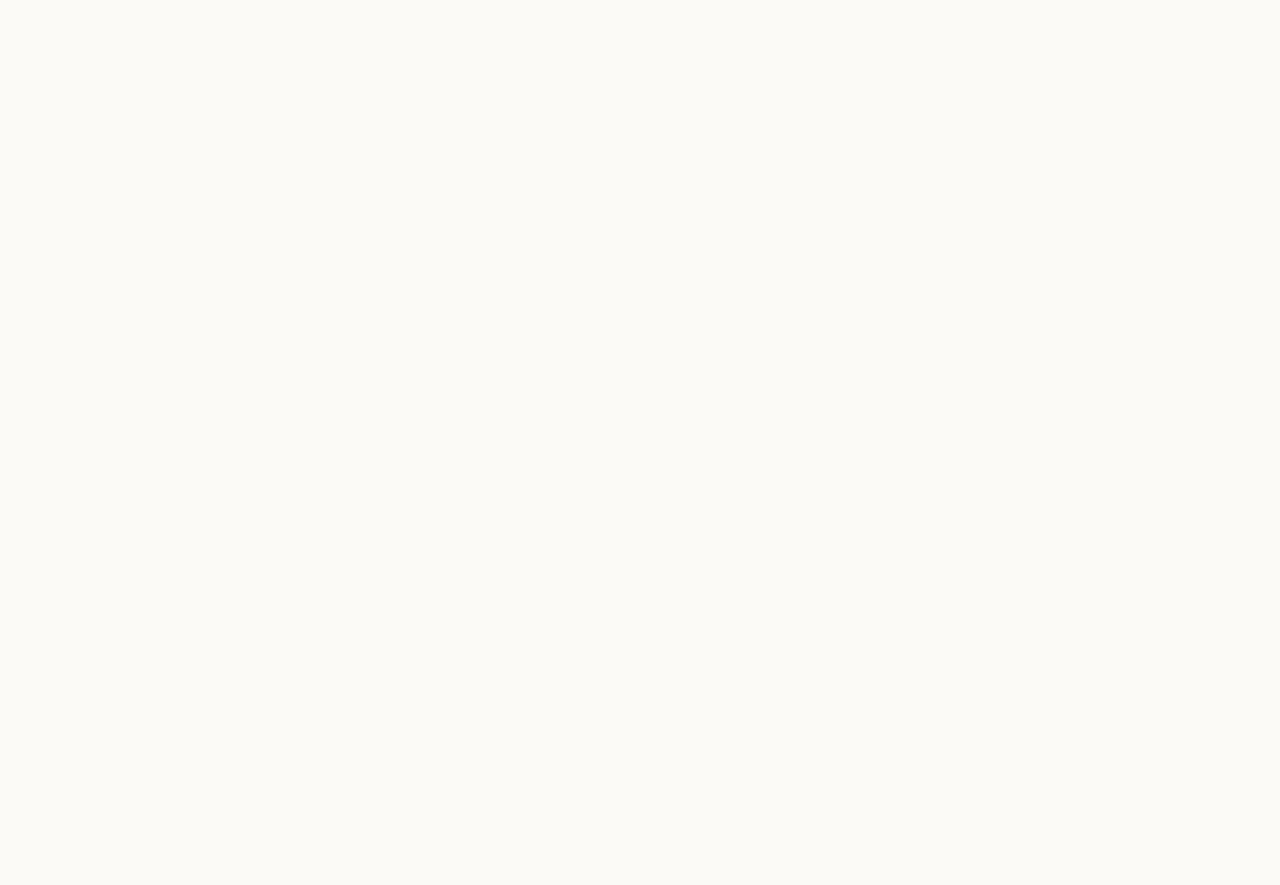
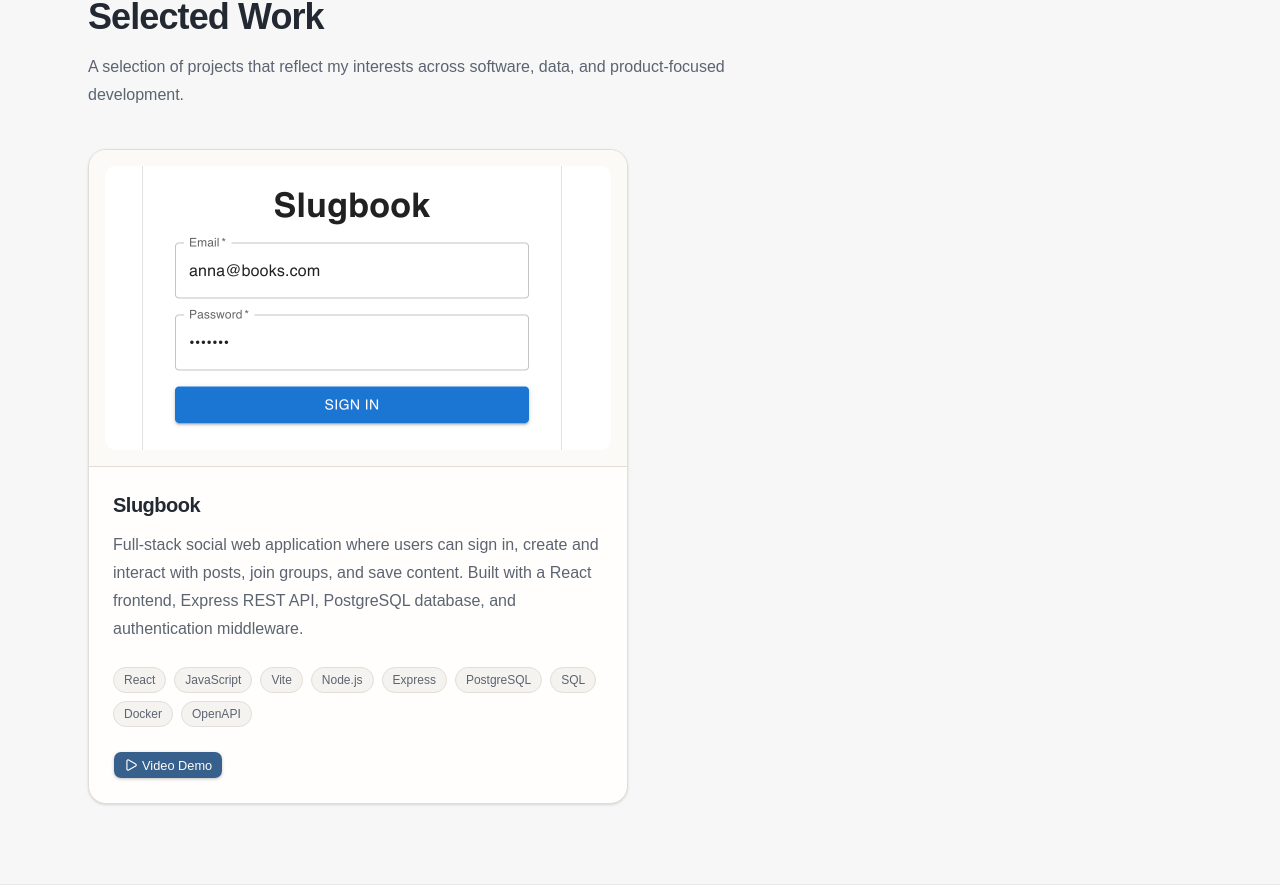
Before and after one commit to annavosk5/personal-website, a React (Vite) app in the folder frontend/: page / in a window 1280 px wide. Shown: the part 2705-3590 px from the top of the page. Before the commit the page ends 2589 px from the top, so only its background shows below. Built offline with nearby package versions, Linux system fonts and the light colour scheme.

Commit message:
feat: add projects section

```diff
--- a/frontend/src/components/sections/projects/ProjectsSection.tsx
+++ b/frontend/src/components/sections/projects/ProjectsSection.tsx
@@ -1,3 +1,97 @@
+import { GitBranch, Play } from "lucide-react"
+
+import { Button } from "@/components/ui/button"
+
+import { projects } from "./projectData"
+
 export function ProjectsSection() {
-  return <section id="projects" />
+  return (
+    <section id="projects" className="border-y border-border/60 bg-secondary/35">
+      <div className="mx-auto max-w-6xl px-6 py-20">
+        <p className="text-sm font-medium tracking-[0.2em] text-muted-foreground uppercase">
+          Projects
+        </p>
+        <h2 className="mt-3 text-3xl font-semibold tracking-tight text-foreground sm:text-4xl">
+          Selected Work
+        </h2>
+        <p className="mt-4 max-w-2xl leading-7 text-muted-foreground">
+          A selection of projects that reflect my interests across software,
+          data, and product-focused development.
+        </p>
+
+        <div className="mt-10 grid gap-6 md:grid-cols-2">
+          {projects.map((project) => (
+            <article
+              key={project.id}
+              className="group flex h-full flex-col overflow-hidden rounded-2xl border border-border bg-card shadow-sm transition-shadow hover:shadow-md"
+            >
+              <div className="overflow-hidden border-b border-border bg-background p-4">
+                <img
+                  src={project.imageSrc}
+                  alt={project.imageAlt}
+                  className="aspect-video w-full rounded-lg object-cover transition-transform duration-500 group-hover:scale-[1.02]"
+                />
+              </div>
+
+              <div className="flex flex-1 flex-col p-6">
+                <h3 className="text-xl font-semibold tracking-tight text-foreground">
+                  {project.title}
+                </h3>
+                <p className="mt-3 leading-7 text-muted-foreground">
+                  {project.description}
+                </p>
+
+                <ul className="mt-6 flex flex-wrap gap-2" aria-label="Technologies used">
+                  {project.technologies.map((technology) => (
+                    <li
+                      key={technology}
+                      className="rounded-full border border-border bg-muted px-2.5 py-1 text-xs font-medium text-muted-foreground"
+                    >
+                      {technology}
+                    </li>
+                  ))}
+                </ul>
+
+                {(project.videoUrl || project.githubUrl) && (
+                  <div className="mt-6 flex flex-wrap gap-3">
+                    {project.videoUrl && (
+                      <Button
+                        size="sm"
+                        render={
+                          <a
+                            href={project.videoUrl}
+                            target="_blank"
+                            rel="noreferrer"
+                          />
+                        }
+                      >
+                        <Play aria-hidden="true" />
+                        Video Demo
+                      </Button>
+                    )}
+                    {project.githubUrl && (
+                      <Button
+                        variant="outline"
+                        size="sm"
+                        render={
+                          <a
+                            href={project.githubUrl}
+                            target="_blank"
+                            rel="noreferrer"
+                          />
+                        }
+                      >
+                        <GitBranch aria-hidden="true" />
+                        GitHub
+                      </Button>
+                    )}
+                  </div>
+                )}
+              </div>
+            </article>
+          ))}
+        </div>
+      </div>
+    </section>
+  )
 }
--- /dev/null
+++ b/frontend/src/components/sections/projects/projectData.ts
@@ -0,0 +1,33 @@
+export type Project = {
+  id: string
+  title: string
+  imageSrc: string
+  imageAlt: string
+  description: string
+  technologies: string[]
+  videoUrl?: string
+  githubUrl?: string
+}
+
+export const projects: Project[] = [
+  {
+    id: "slugbook",
+    title: "Slugbook",
+    imageSrc: "/slugbook.png",
+    imageAlt: "Slugbook web application sign-in page",
+    description:
+      "Full-stack social web application where users can sign in, create and interact with posts, join groups, and save content. Built with a React frontend, Express REST API, PostgreSQL database, and authentication middleware.",
+    technologies: [
+      "React",
+      "JavaScript",
+      "Vite",
+      "Node.js",
+      "Express",
+      "PostgreSQL",
+      "SQL",
+      "Docker",
+      "OpenAPI",
+    ],
+    videoUrl: "https://youtu.be/f6uMM7UTxZM?si=34BkUjINJh_7yO4f",
+  },
+]
```
Also changed, not shown: frontend/public/slugbook.png (added).
